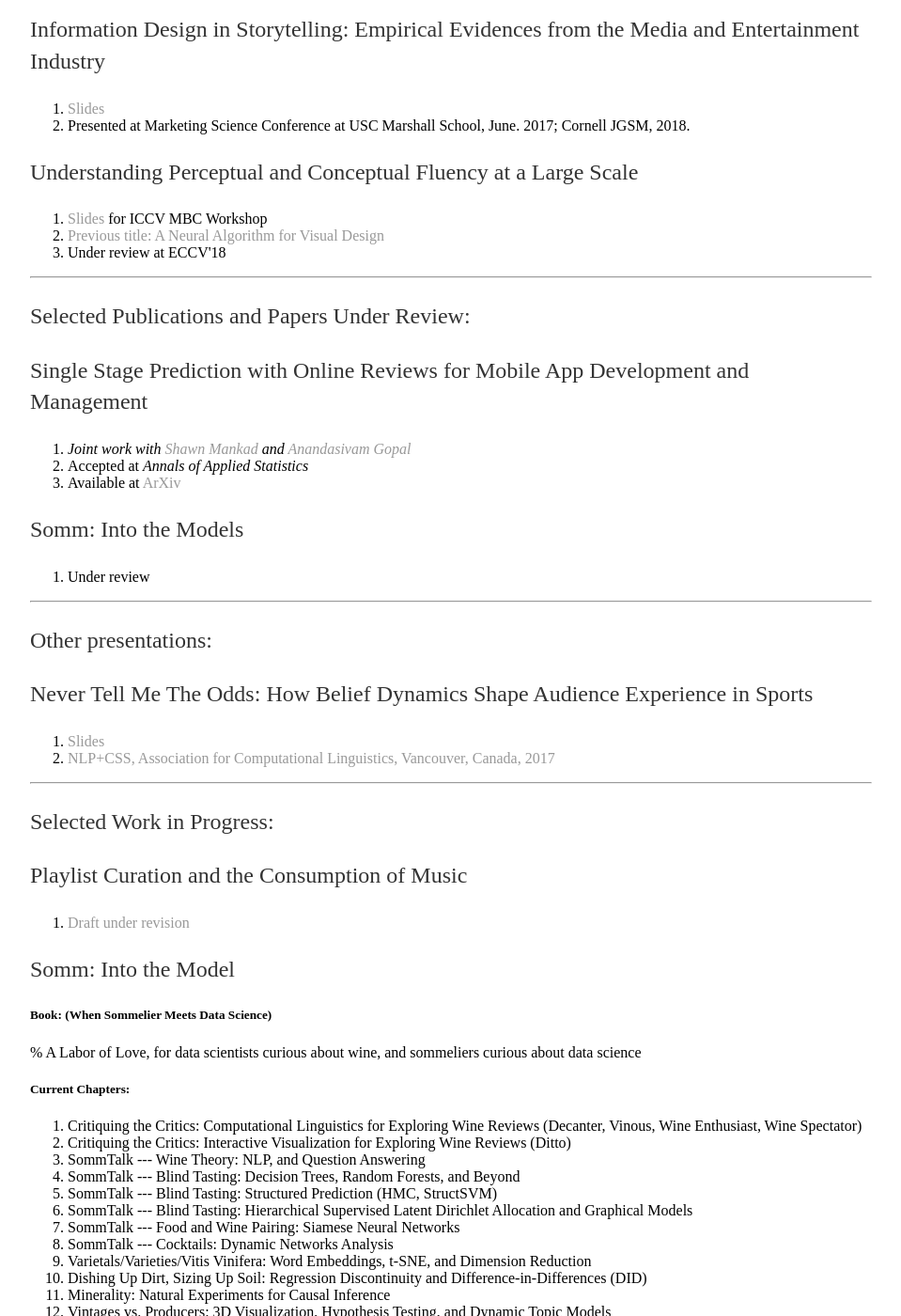
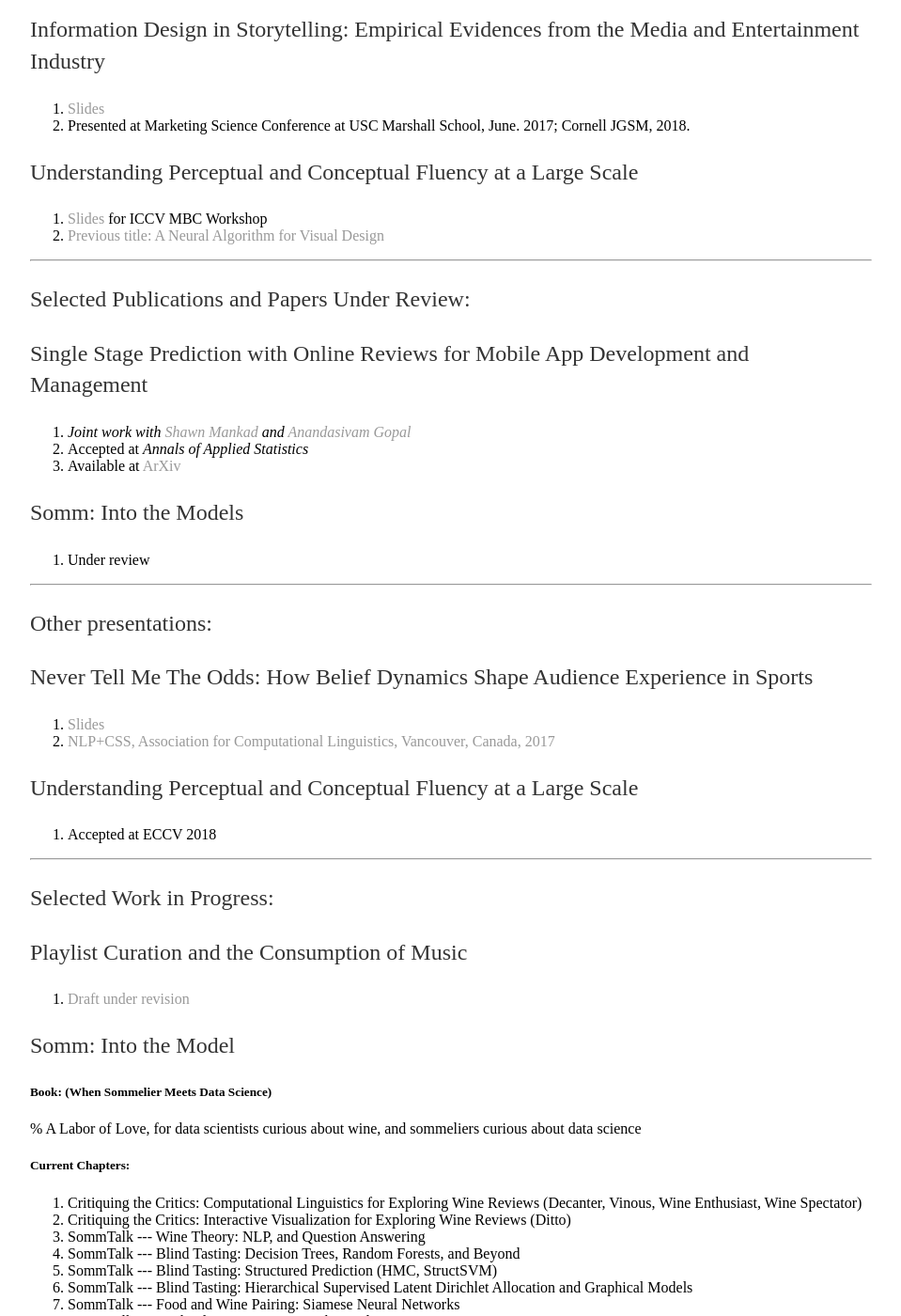
Before and after one commit to shenglih/shenglih.github.io, a Jekyll site: the page built from research/index.html, in a window 1280 px wide and 1400 px high, scrolled down 875 px. Shown: the whole window at 94% size, without its empty margins (160-1119 px from the left). Built offline with Jekyll 4.4.1, drawn with Linux system fonts in a browser that asks for light colours.

Commit message:
Update index.html

```diff
--- a/research/index.html
+++ b/research/index.html
@@ -62,7 +62,7 @@ title: Shengli Hu, Research
 	<ol>
 		<li><a href=""> Slides</a> for ICCV MBC Workshop</li>
 		<li><a href=""> Previous title: A Neural Algorithm for Visual Design</a></li>
-		<li> Under review at ECCV'18 </li>
+
 	</ol>
 
 <hr>
@@ -87,6 +87,11 @@ title: Shengli Hu, Research
 	<li><a href=""> Slides </a></li>
 	  <li><a href=""> NLP+CSS, Association for Computational Linguistics, Vancouver, Canada, 2017</a></li>
   </ol>
+
+<p> Understanding Perceptual and Conceptual Fluency at a Large Scale </p>
+<ol>
+	<li> Accepted at ECCV 2018 </li>
+</ol>
 	<hr>
 	<p> Selected Work in Progress: </p>
 
```
